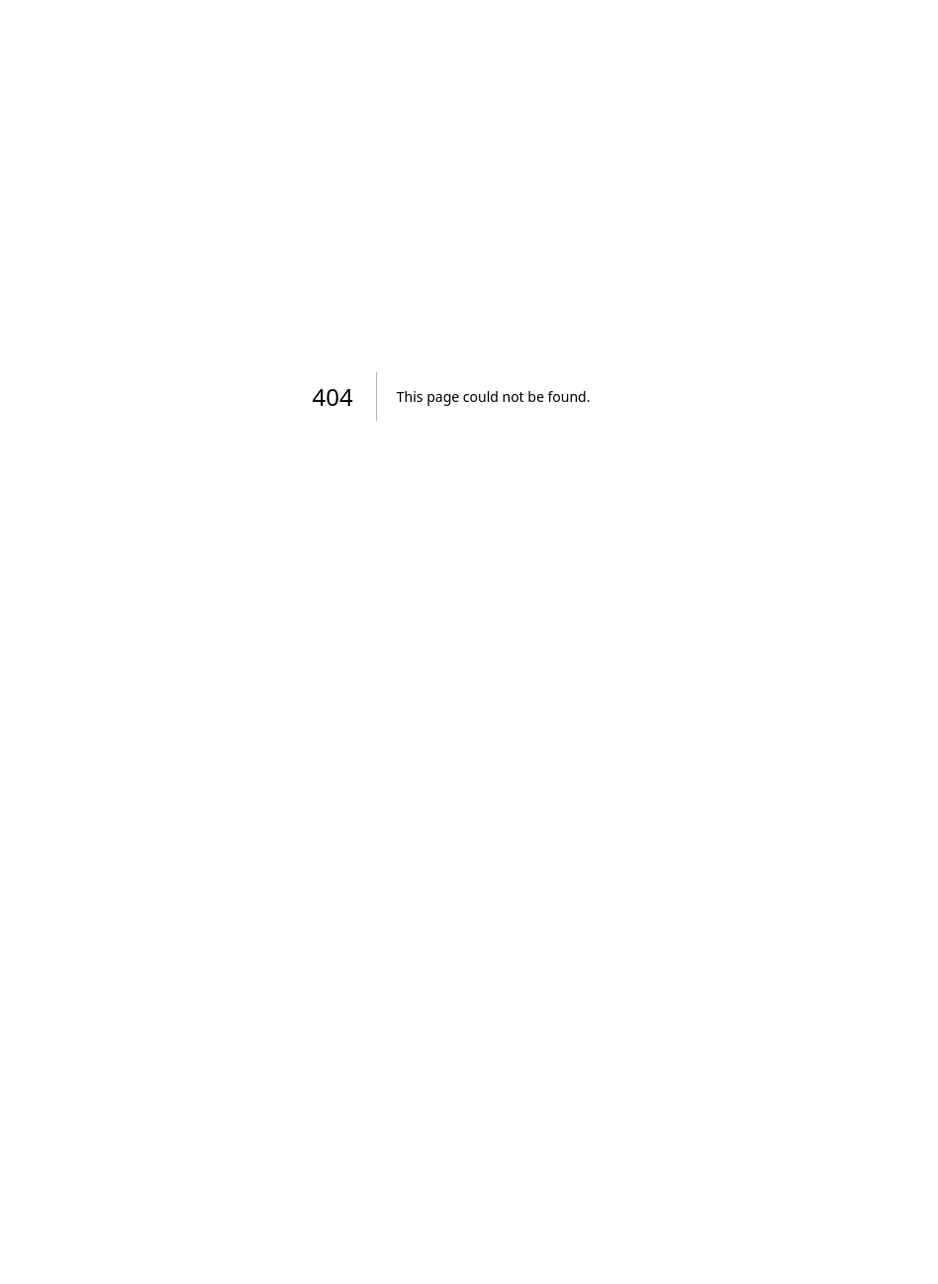
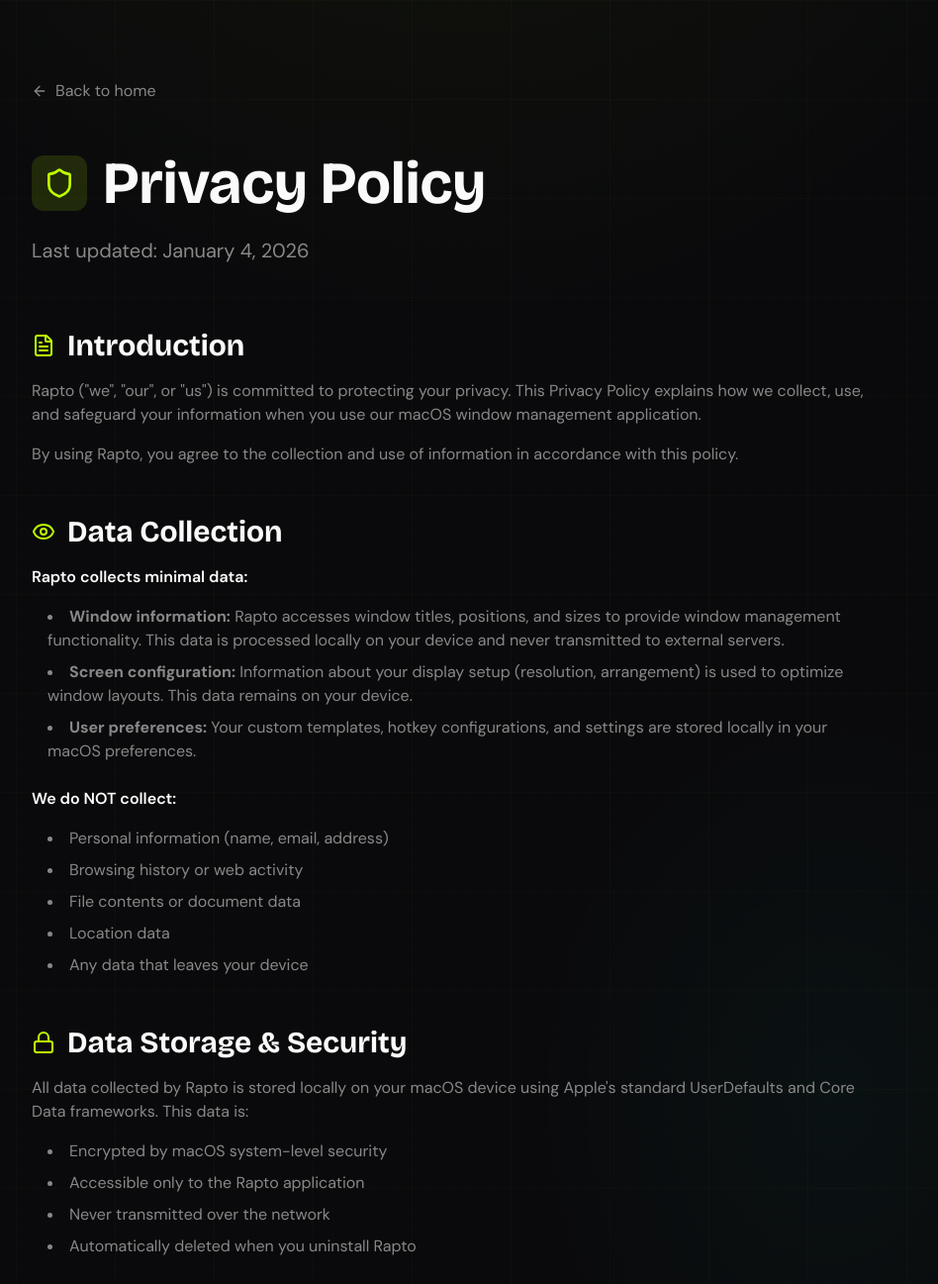
Before and after one commit to LevkaDev/rapto-landing, a Next.js app: page /privacy in a window 1280 px wide. Before the commit this address had no page. Shown: the top 1297 px of the page at 99% size, without its empty margins (184-1132 px from the left). Before the commit the page ends 800 px from the top, so only its background shows below. Built offline with nearby package versions, Linux system fonts and the light colour scheme.

Commit message:
Replace 'Precision' with 'Ultimate', add pricing info (.99, 14-day trial), and add Privacy page

```diff
--- a/app/layout.tsx
+++ b/app/layout.tsx
@@ -17,12 +17,12 @@
 });
 
 export const metadata: Metadata = {
-  title: "Rapto — Precision Window Management for macOS",
+  title: "Rapto — Ultimate Window Management for macOS",
   description: "A powerful, native macOS tiling window manager. Organize your windows with customizable layouts, keyboard shortcuts, and seamless multi-monitor support.",
   keywords: ["macOS", "window manager", "tiling", "productivity", "window snapping", "Rapto"],
   authors: [{ name: "Levan Karamanishvili" }],
   openGraph: {
-    title: "Rapto — Precision Window Management for macOS",
+    title: "Rapto — Ultimate Window Management for macOS",
     description: "A powerful, native macOS tiling window manager with customizable layouts and keyboard shortcuts.",
     type: "website",
   },
--- a/app/page.tsx
+++ b/app/page.tsx
@@ -1414,7 +1414,7 @@
         >
           <div className="tag">
             <Terminal className="w-4 h-4" />
-            Precision Window Management for macOS
+            Ultimate Window Management for macOS
           </div>
             </motion.div>
 
@@ -1891,7 +1891,7 @@
             transition={{ delay: 0.2 }}
             className="text-xl text-[var(--foreground-muted)] max-w-2xl mx-auto"
           >
-            Every feature designed with precision and efficiency in mind
+            Every feature designed with ultimate precision and efficiency in mind
           </motion.p>
         </motion.div>
 
@@ -2088,10 +2088,30 @@
           initial={{ opacity: 0, y: 20 }}
           animate={isInView ? { opacity: 1, y: 0 } : {}}
           transition={{ delay: 0.3 }}
-          className="text-xl text-[var(--foreground-muted)] mb-10"
+          className="text-xl text-[var(--foreground-muted)] mb-6"
         >
           Download Rapto and transform your workflow today.
         </motion.p>
+
+        {/* Pricing info */}
+        <motion.div
+          initial={{ opacity: 0, y: 20 }}
+          animate={isInView ? { opacity: 1, y: 0 } : {}}
+          transition={{ delay: 0.35 }}
+          className="mb-8"
+        >
+          <div className="inline-flex flex-col items-center gap-3 px-6 py-4 rounded-2xl border-2"
+            style={{ borderColor: `${ACCENT}40`, background: `${ACCENT}05` }}
+          >
+            <div className="flex items-baseline gap-2">
+              <span className="text-4xl font-bold" style={{ color: ACCENT }}>$14.99</span>
+              <span className="text-lg text-[var(--foreground-muted)]">one-time</span>
+            </div>
+            <p className="text-sm text-[var(--foreground-muted)]">
+              14-day free trial • No subscription • Lifetime license
+            </p>
+          </div>
+        </motion.div>
 
         <motion.div
           initial={{ opacity: 0, y: 20 }}
@@ -2105,7 +2125,7 @@
             whileTap={{ scale: 0.98 }}
           >
             <Download className="w-6 h-6" />
-            Download for macOS
+            Start Free Trial
           </motion.a>
         </motion.div>
 
@@ -2166,6 +2186,13 @@
               {item}
             </motion.a>
           ))}
+          <motion.a
+            href="/privacy"
+            className="text-[var(--foreground-muted)] hover:text-[var(--accent)] transition-colors"
+            whileHover={{ y: -2 }}
+          >
+            Privacy
+          </motion.a>
         </motion.div>
 
         <motion.div
--- /dev/null
+++ b/app/privacy/page.tsx
@@ -0,0 +1,185 @@
+"use client";
+
+import { motion } from "framer-motion";
+import { ArrowLeft, Shield, Lock, Eye, FileText } from "lucide-react";
+import Link from "next/link";
+
+const ACCENT = "#BFFF00";
+
+export default function PrivacyPage() {
+  return (
+    <main className="min-h-screen bg-[var(--background)] relative overflow-hidden">
+      {/* Background effects */}
+      <div className="absolute inset-0 atmosphere" />
+      <div className="absolute inset-0 blueprint-grid opacity-10" />
+
+      <div className="relative max-w-4xl mx-auto px-6 py-20">
+        {/* Back button */}
+        <motion.div
+          initial={{ opacity: 0, x: -20 }}
+          animate={{ opacity: 1, x: 0 }}
+          className="mb-12"
+        >
+          <Link
+            href="/"
+            className="inline-flex items-center gap-2 text-[var(--foreground-muted)] hover:text-[var(--accent)] transition-colors"
+          >
+            <ArrowLeft className="w-4 h-4" />
+            Back to home
+          </Link>
+        </motion.div>
+
+        {/* Header */}
+        <motion.div
+          initial={{ opacity: 0, y: 20 }}
+          animate={{ opacity: 1, y: 0 }}
+          className="mb-16"
+        >
+          <div className="flex items-center gap-4 mb-6">
+            <div className="p-3 rounded-xl" style={{ background: `${ACCENT}20` }}>
+              <Shield className="w-8 h-8" style={{ color: ACCENT }} />
+            </div>
+            <h1 className="font-display text-5xl md:text-6xl font-bold">
+              Privacy Policy
+            </h1>
+          </div>
+          <p className="text-xl text-[var(--foreground-muted)]">
+            Last updated: {new Date().toLocaleDateString('en-US', { year: 'numeric', month: 'long', day: 'numeric' })}
+          </p>
+        </motion.div>
+
+        {/* Content */}
+        <motion.div
+          initial={{ opacity: 0, y: 20 }}
+          animate={{ opacity: 1, y: 0 }}
+          transition={{ delay: 0.1 }}
+          className="space-y-12"
+        >
+          {/* Introduction */}
+          <section>
+            <h2 className="font-display text-3xl font-bold mb-4 flex items-center gap-3">
+              <FileText className="w-6 h-6" style={{ color: ACCENT }} />
+              Introduction
+            </h2>
+            <div className="prose prose-invert max-w-none text-[var(--foreground-muted)] space-y-4">
+              <p>
+                Rapto ("we", "our", or "us") is committed to protecting your privacy. This Privacy Policy explains how we collect, use, and safeguard your information when you use our macOS window management application.
+              </p>
+              <p>
+                By using Rapto, you agree to the collection and use of information in accordance with this policy.
+              </p>
+            </div>
+          </section>
+
+          {/* Data Collection */}
+          <section>
+            <h2 className="font-display text-3xl font-bold mb-4 flex items-center gap-3">
+              <Eye className="w-6 h-6" style={{ color: ACCENT }} />
+              Data Collection
+            </h2>
+            <div className="prose prose-invert max-w-none text-[var(--foreground-muted)] space-y-4">
+              <p className="font-semibold text-white">Rapto collects minimal data:</p>
+              <ul className="list-disc list-inside space-y-2 ml-4">
+                <li><strong>Window information:</strong> Rapto accesses window titles, positions, and sizes to provide window management functionality. This data is processed locally on your device and never transmitted to external servers.</li>
+                <li><strong>Screen configuration:</strong> Information about your display setup (resolution, arrangement) is used to optimize window layouts. This data remains on your device.</li>
+                <li><strong>User preferences:</strong> Your custom templates, hotkey configurations, and settings are stored locally in your macOS preferences.</li>
+              </ul>
+              <p className="font-semibold text-white mt-6">We do NOT collect:</p>
+              <ul className="list-disc list-inside space-y-2 ml-4">
+                <li>Personal information (name, email, address)</li>
+                <li>Browsing history or web activity</li>
+                <li>File contents or document data</li>
+                <li>Location data</li>
+                <li>Any data that leaves your device</li>
+              </ul>
+            </div>
+          </section>
+
+          {/* Data Storage */}
+          <section>
+            <h2 className="font-display text-3xl font-bold mb-4 flex items-center gap-3">
+              <Lock className="w-6 h-6" style={{ color: ACCENT }} />
+              Data Storage & Security
+            </h2>
+            <div className="prose prose-invert max-w-none text-[var(--foreground-muted)] space-y-4">
+              <p>
+                All data collected by Rapto is stored locally on your macOS device using Apple's standard UserDefaults and Core Data frameworks. This data is:
+              </p>
+              <ul className="list-disc list-inside space-y-2 ml-4">
+                <li>Encrypted by macOS system-level security</li>
+                <li>Accessible only to the Rapto application</li>
+                <li>Never transmitted over the network</li>
+                <li>Automatically deleted when you uninstall Rapto</li>
+              </ul>
+            </div>
+          </section>
+
+          {/* Third-Party Services */}
+          <section>
+            <h2 className="font-display text-3xl font-bold mb-4 flex items-center gap-3">
+              <Shield className="w-6 h-6" style={{ color: ACCENT }} />
+              Third-Party Services
+            </h2>
+            <div className="prose prose-invert max-w-none text-[var(--foreground-muted)] space-y-4">
+              <p>
+                Rapto does not integrate with third-party analytics, advertising, or tracking services. We do not use cookies, tracking pixels, or any other tracking technologies.
+              </p>
+              <p>
+                If you purchase Rapto through the Mac App Store, your purchase is subject to Apple's Privacy Policy and Terms of Service. We do not receive any personal information from Apple beyond what is necessary to process your purchase.
+              </p>
+            </div>
+          </section>
+
+          {/* Your Rights */}
+          <section>
+            <h2 className="font-display text-3xl font-bold mb-4 flex items-center gap-3">
+              <FileText className="w-6 h-6" style={{ color: ACCENT }} />
+              Your Rights
+            </h2>
+            <div className="prose prose-invert max-w-none text-[var(--foreground-muted)] space-y-4">
+              <p>You have the right to:</p>
+              <ul className="list-disc list-inside space-y-2 ml-4">
+                <li>Access all data stored by Rapto (stored in your macOS preferences)</li>
+                <li>Delete all Rapto data by uninstalling the application</li>
+                <li>Modify your preferences at any time through the application settings</li>
+                <li>Request information about data collection by contacting us</li>
+              </ul>
+            </div>
+          </section>
+
+          {/* Changes to Policy */}
+          <section>
+            <h2 className="font-display text-3xl font-bold mb-4 flex items-center gap-3">
+              <FileText className="w-6 h-6" style={{ color: ACCENT }} />
+              Changes to This Policy
+            </h2>
+            <div className="prose prose-invert max-w-none text-[var(--foreground-muted)] space-y-4">
+              <p>
+                We may update this Privacy Policy from time to time. We will notify you of any changes by posting the new Privacy Policy on this page and updating the "Last updated" date.
+              </p>
+              <p>
+                You are advised to review this Privacy Policy periodically for any changes. Changes to this Privacy Policy are effective when they are posted on this page.
+              </p>
+            </div>
+          </section>
+
+          {/* Contact */}
+          <section>
+            <h2 className="font-display text-3xl font-bold mb-4 flex items-center gap-3">
+              <FileText className="w-6 h-6" style={{ color: ACCENT }} />
+              Contact Us
+            </h2>
+            <div className="prose prose-invert max-w-none text-[var(--foreground-muted)] space-y-4">
+              <p>
+                If you have any questions about this Privacy Policy, please contact us:
+              </p>
+              <p>
+                <strong>Email:</strong> levan@hey.com
+              </p>
+            </div>
+          </section>
+        </motion.div>
+      </div>
+    </main>
+  );
+}
```
Also changed, not shown: app/globals.css (+5 -5 lines).
